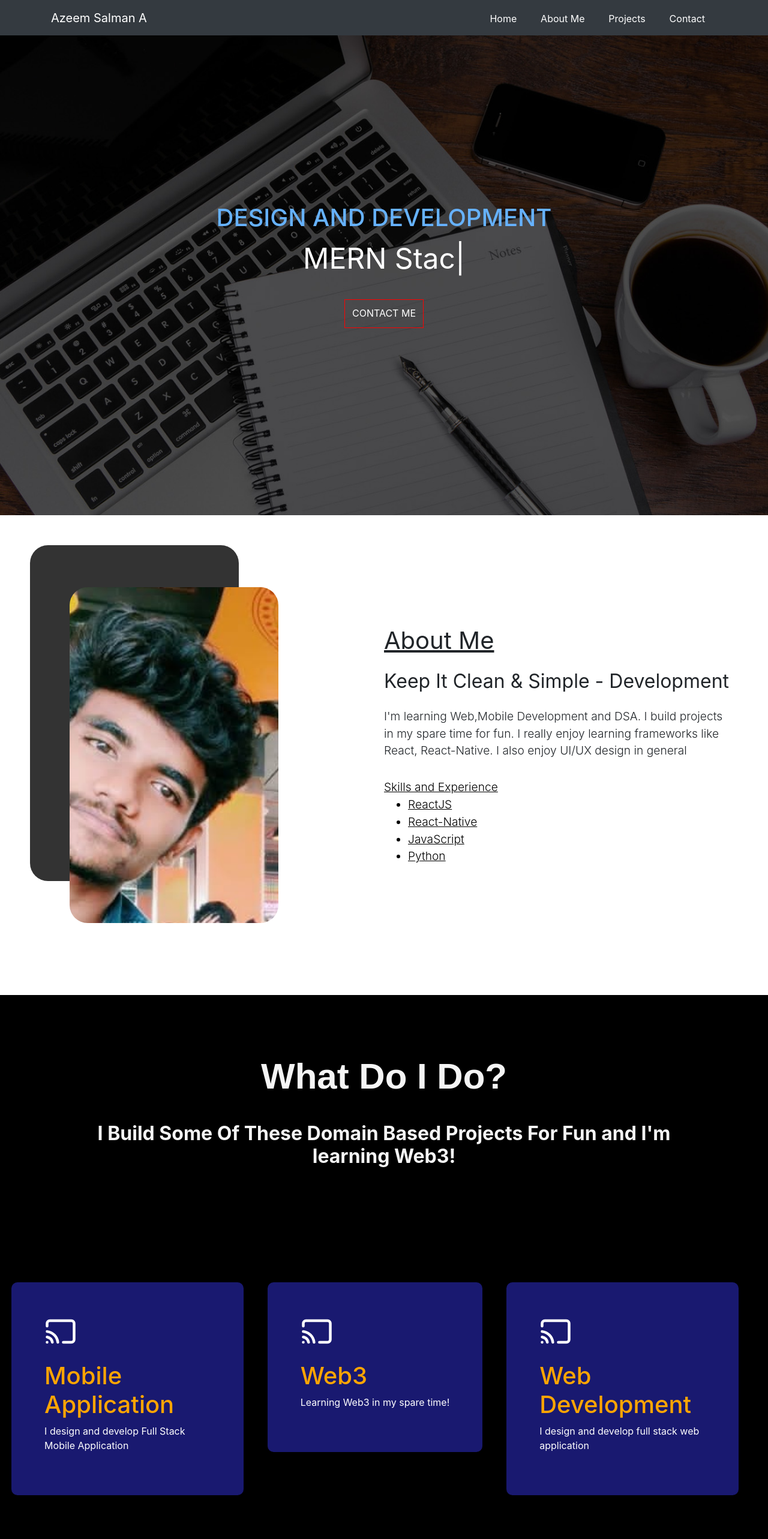
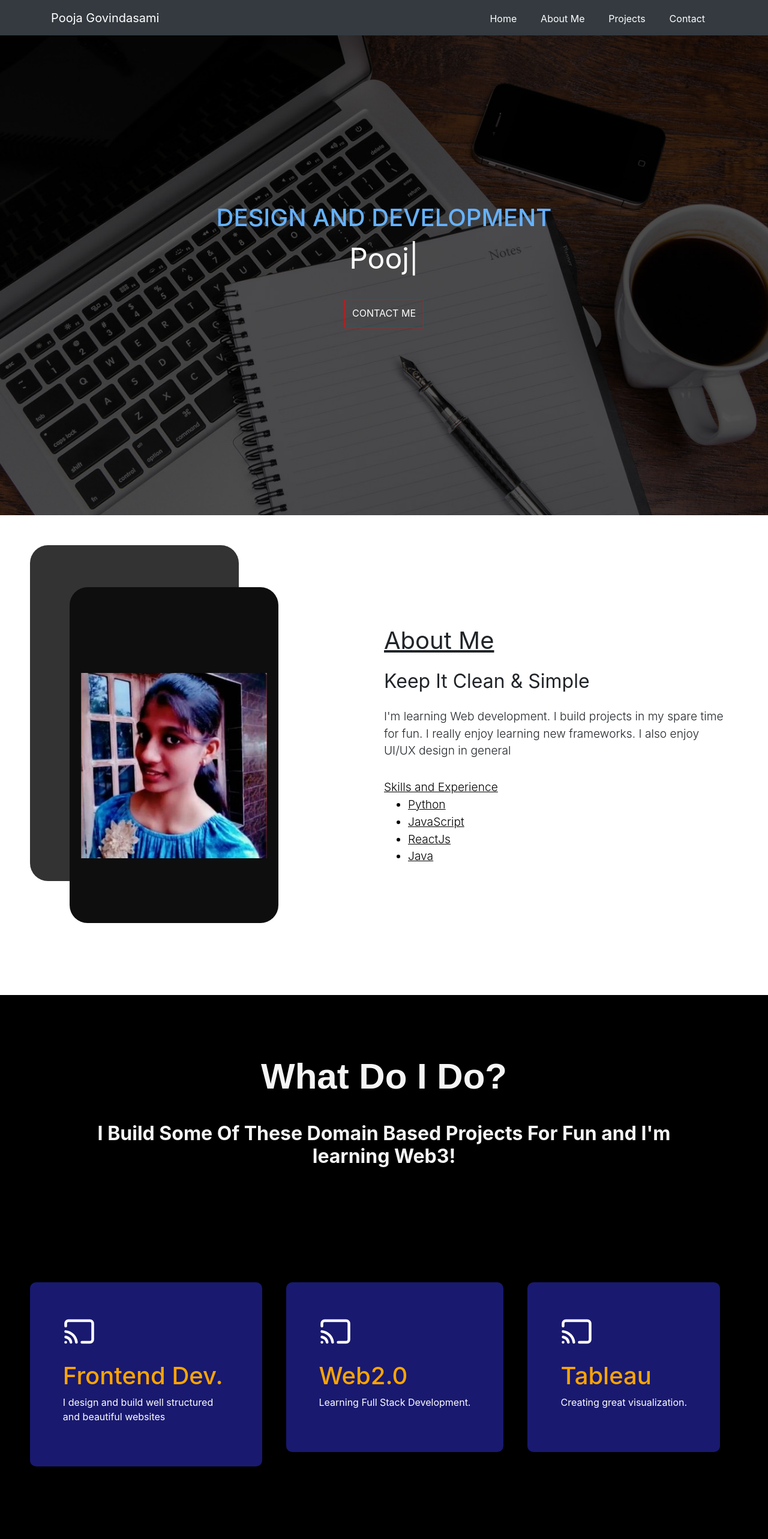
Before and after one commit to asmithapooja/portfolio, a React (Create React App) app: page / in a window 1280 px wide. Shown: the top 2566 px of the page at 60% size. Built offline with nearby package versions, Linux system fonts and the light colour scheme.

Commit message:
PortFolio data changed

```diff
--- a/src/components/Body2.js
+++ b/src/components/Body2.js
@@ -1,5 +1,5 @@
 import React from 'react';
-import github from '../Github.jpeg';
+import github from '../Picture.jpg';
 
 const Body2 = () => {
     return (
@@ -17,17 +17,17 @@ const Body2 = () => {
             <div className="a-right">
                 <h1 className="a-title">About Me</h1>
                 <p className="a-sub">
-                    Keep It Clean & Simple - Development
+                    Keep It Clean & Simple
                 </p>
                 <p className="a-desc">
-                    I'm learning Web,Mobile Development and DSA. I build projects in my spare time for fun. I really enjoy learning frameworks like React, React-Native. I also enjoy UI/UX design in general
+                    I'm learning Web development. I build projects in my spare time for fun. I really enjoy learning new frameworks. I also enjoy UI/UX design in general
                     <p className="aboutPara">
                                 Skills and Experience
                                 <ul className='lists'>
-                                    <li>ReactJS</li>
-                                    <li>React-Native</li>
+                                    <li>Python</li>
                                     <li>JavaScript</li>
-                                    <li>Python</li>
+                                    <li>ReactJs</li>
+                                    <li>Java</li>
                                 </ul>
                             </p>
                 </p>
--- a/src/components/Contact.js
+++ b/src/components/Contact.js
@@ -36,19 +36,19 @@ const Contact = () => {
                     <div className='c-info'>
                         <div className='c-info-item'>
                             <img src={Phone} alt="" className='c-icon' />
-                            +91-9361485237
+                            +91-9003602255
                         </div>
                     </div>
                     <div className='c-info'>
                         <div className='c-info-item'>
                             <img src={Email} alt="" className='c-icon' />
-                            salman4javascript@gmail.com
+                            asmithapooja211@gmail.com
                         </div>
                     </div>
                     <div className='c-info'>
                         <div className='c-info-item'>
                             <img src={Address} alt="" className='c-icon' />
-                            101 Neithal Nagar, Kadambadi, Nagapattinam - 611001
+                            184, 3rd cross, Ambedkar Nagar, HopeFarm, Whitefield, Karnataka.
                         </div>
                     </div>
                 </div>
--- a/src/components/Header2.js
+++ b/src/components/Header2.js
@@ -11,7 +11,7 @@ const Header = () => {
             </h1>
             <Typed
                 className=" typed-text"
-                strings = {['Web Development', "Mobile Development", "MERN Stack Development"]}
+                strings = {["Pooja Govindasami"]}
                 typeSpeed={40}
                 backSpeed={60}
                 loop
--- a/src/components/Navbar.js
+++ b/src/components/Navbar.js
@@ -5,7 +5,7 @@ const Navbar = () => {
     return (
         <nav className="navbar navbar-expand-lg navbar-dark bg-dark">
         <div className = "container">
-                <a className="navbar-brand" href="#">Azeem Salman A</a>
+                <a className="navbar-brand" href="#">Pooja Govindasami</a>
                 <button className="navbar-toggler" type="button" data-bs-toggle="collapse" data-bs-target="#navbarSupportedContent" aria-controls="navbarSupportedContent" aria-expanded="false" aria-label="Toggle navigation">
                     <span className="navbar-toggler-icon"></span>
                 </button>
--- a/src/components/Projects.js
+++ b/src/components/Projects.js
@@ -25,10 +25,10 @@ const Projects = () => {
                             </div>
                             <div className="content">
                                 <h1 className="contentHeading">
-                                    Mobile Application
+                                    Frontend Dev.
                                 </h1>
                                 <p className="contentParaHeading">
-                                    I design and develop Full Stack Mobile Application
+                                    I design and build well structured and beautiful websites
                                 </p>
                             </div>
                         </div>
@@ -41,10 +41,10 @@ const Projects = () => {
                             </div>
                             <div className="content">
                                 <h1 className="contentHeading">
-                                    Web3
+                                    Web2.0
                                 </h1>
                                 <p className="contentParaHeading">
-                                    Learning Web3 in my spare time!
+                                    Learning Full Stack Development.
                                 </p>
                             </div>
                         </div>
@@ -57,10 +57,10 @@ const Projects = () => {
                             </div>
                             <div className="content">
                                 <h1 className="contentHeading">
-                                    Web Development
+                                    Tableau
                                 </h1>
                                 <p className="contentParaHeading">
-                                    I design and develop full stack web application
+                                    Creating great visualization.
                                 </p>
                             </div>
                         </div>
```
Also changed, not shown: src/Picture.jpg (added), 1 other file (tests, documents, lock files or other folders).
